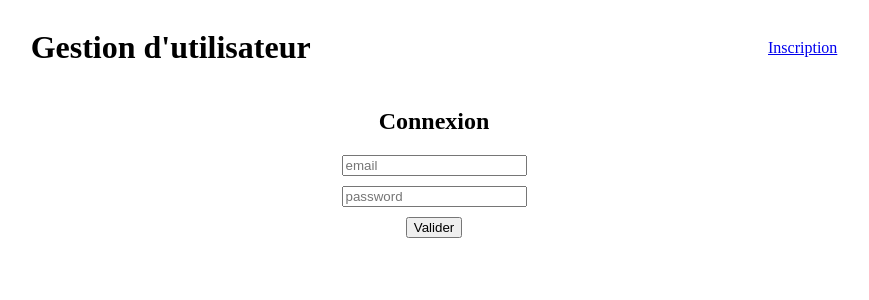
After one commit to Manon13380/App_Gestion_User, a Node server app: page /connexion in a window 1280 px wide. The commit adds this page. Shown: the top 300 px of the page, without its empty margins (206-1075 px from the left). Run offline with Node 20, Linux system fonts and the light colour scheme; some libraries are stand-ins or nearby versions.

Commit message:
Page de connexion fonctionnel avec authguard

```diff
--- a/asset/css/style.css
+++ b/asset/css/style.css
@@ -4,10 +4,25 @@ header {
     align-items: center;
 }
 
-
+h2 {
+    text-align: center;
+}
 #subcribeForm {
     display: flex;
     flex-direction: column;
     justify-content: center;
     align-items: center;
+    gap: 30px;
 }
+
+.error{
+    color:red
+}
+
+#connexionForm{
+    display: flex;
+    flex-direction: column;
+    justify-content: center;
+    align-items: center;
+    row-gap: 10px;
+}
--- a/controllers/userController.js
+++ b/controllers/userController.js
@@ -1,25 +1,80 @@
+// fichier qui contient tous le code back de l'appli
+
 const userModel = require('../models/userModel')
+const bcrypt = require('bcrypt')
 
+
+// render de la page inscription
 exports.getSubscribe = (req, res) => {
     try {
-        res.render("subscribe/index.html.twig")
+        res.render("subscribe/index.html.twig", {
+            uri: req.path,
+        })
+    } catch (error) {
+        console.log(error)
+        res.send(error)
+    }
+}
+// render de la page connexion
+exports.getConnexion = (req, res) => {
+    try {
+        res.render("connexion/index.html.twig", {
+            uri: req.path,
+        })
     } catch (error) {
         console.log(error)
         res.send(error)
     }
 }
 
+//render page profil
+exports.getProfile = (req, res) => {
+    try {
+        res.render("profile/index.html.twig", {
+            uri: req.path,
+        })
+    } catch (error) {
+        console.log(error)
+        res.send(error)
+    }
+}
+
+
+exports.postLogin = async (req, res) => {
+    try {
+        let user = await userModel.findOne({ email: req.body.email })
+        if (user) {
+            if (await bcrypt.compare(req.body.password, user.password)) {
+                req.session.user = user._id
+                res.redirect("/userprofile")
+            }
+            else {
+                throw { password: "Mauvais mot de passe" }
+            }
+        }
+        else {
+            throw { email: "Cet utilisateur n'est pas enregistré" }
+        }
+    } catch (error) {
+        console.log(error)
+        res.render('connexion/index.html.twig', {
+            error: error,
+            uri: req.path,
+        })
+    }
+}
 // fonction pour la création d'un utilisateur
 exports.postUser = async (req, res) => {
     try {
         let newUser = new userModel(req.body)
         newUser.validateSync();
         await newUser.save();
-        res.send("ok")
+        res.redirect('/connexion')
     } catch (error) {
         console.log(error)
         res.render("subscribe/index.html.twig", {
             errors: error.errors,
+            uri: req.path,
         })
     }
 }
--- a/package.json
+++ b/package.json
@@ -9,8 +9,10 @@
   "author": "Manon Dallest",
   "license": "ISC",
   "dependencies": {
+    "bcrypt": "^5.1.1",
     "dotenv": "^16.4.5",
     "express": "^4.19.2",
+    "express-session": "^1.18.0",
     "mongoose": "^8.4.0",
     "nodemon": "^3.1.0",
     "twig": "^1.17.1"
--- a/routers/userRouter.js
+++ b/routers/userRouter.js
@@ -1,9 +1,14 @@
 // fichier pour la création des routes de l'app
 const userRouter = require('express').Router()
+const authguard = require('../customDepedencies/authguard')
 const userController = require('../controllers/userController')
 
 userRouter.get('/', userController.getSubscribe )
+userRouter.get('/connexion', userController.getConnexion)
+userRouter.get('/userProfile',authguard, userController.getProfile)
+userRouter.post('/userProfile',userController.postLogin)
 userRouter.post('/postUser', userController.postUser)
+
 userRouter.get('/user/:userId', userController.getUserById)
 userRouter.put('/updateUser/:userId', userController.updateUser)
 userRouter.delete('/deleteUser/:userId', userController.deleteUser)
--- a/server.js
+++ b/server.js
@@ -1,4 +1,5 @@
 const express = require('express')
+const session = require ('express-session')
 const mongoose = require('mongoose');
 const userRouter = require('./routers/userRouter');
 
@@ -8,6 +9,12 @@ require('dotenv').config();
 app.use(express.json())
 //pour le server puisse récupérer les données du client
 app.use(express.urlencoded({extended : true}))
+// utilisation d'express session pour mettre en session l'utilisateur
+app.use(session({
+    secret: process.env.SESSION_SECRET,
+    resave: true,
+    saveUninitialized: true
+}))
 //pour que le server accède au router
 app.use(userRouter)
 app.use(express.static("./asset"))
--- /dev/null
+++ b/views/connexion/index.html.twig
@@ -0,0 +1,18 @@
+{% extends "base.html.twig" %}
+{% block header %}
+	{% include "layouts/_header.html.twig" %}
+{% endblock %}
+{% block main %}
+	<h2>Connexion</h2>
+	<form action="/userProfile" method="post" id="connexionForm">
+		<input type="text" name="email" placeholder="email" required>
+		{% if error.email is defined  %}
+			<p class="error">{{error.email}}</p>
+		{% endif %}
+		<input type="password" name="password" placeholder="password" required>
+		{% if error.password is defined  %}
+			<p class="error">{{error.password}}</p>
+		{% endif %}
+		<button>Valider</button>
+	</form>
+{% endblock %}
--- a/views/layouts/_header.html.twig
+++ b/views/layouts/_header.html.twig
@@ -1,4 +1,11 @@
 <header>
-<h1>Gestion d'utilisateur</h1>
-<a href="">Connexion</a>
+	<h1>Gestion d'utilisateur</h1>
+	{% if uri == "/" %}
+		<a href="/connexion">Connexion</a>
+	{% elseif  uri == "/connexion"%}
+		<a href="/">Inscription</a>
+	{% else %}
+		<a href="">Déconnexion</a>
+	{% endif %}
+
 </header>
--- a/views/subscribe/index.html.twig
+++ b/views/subscribe/index.html.twig
@@ -12,11 +12,11 @@
 			{% endif %}
 			<input type="email" name="email" id="email" placeholder="Email" required> <br>
             {% if errors.email is defined %}
-				<p class="error">{{errors.name.email}}</p>
+				<p class="error">{{errors.email.message}}</p>
 			{% endif %}
-			<input type="text" name="password" id="password" placeholder="Mot de passe" required>
+			<input type="password" name="password" id="password" placeholder="Mot de passe" required> <br>
             {% if errors.password is defined %}
-				<p class="error">{{errors.name.password}}</p>
+				<p class="error">{{errors.password.message}}</p>
 			{% endif %}
 			<button>S'inscrire</button>
 		</form>
```
Also changed, not shown: customDepedencies/authguard.js (added, +21 -0 lines), models/userModel.js (+28 -0 lines), views/profile/index.html.twig (added, +9 -0 lines), 2 other files.
